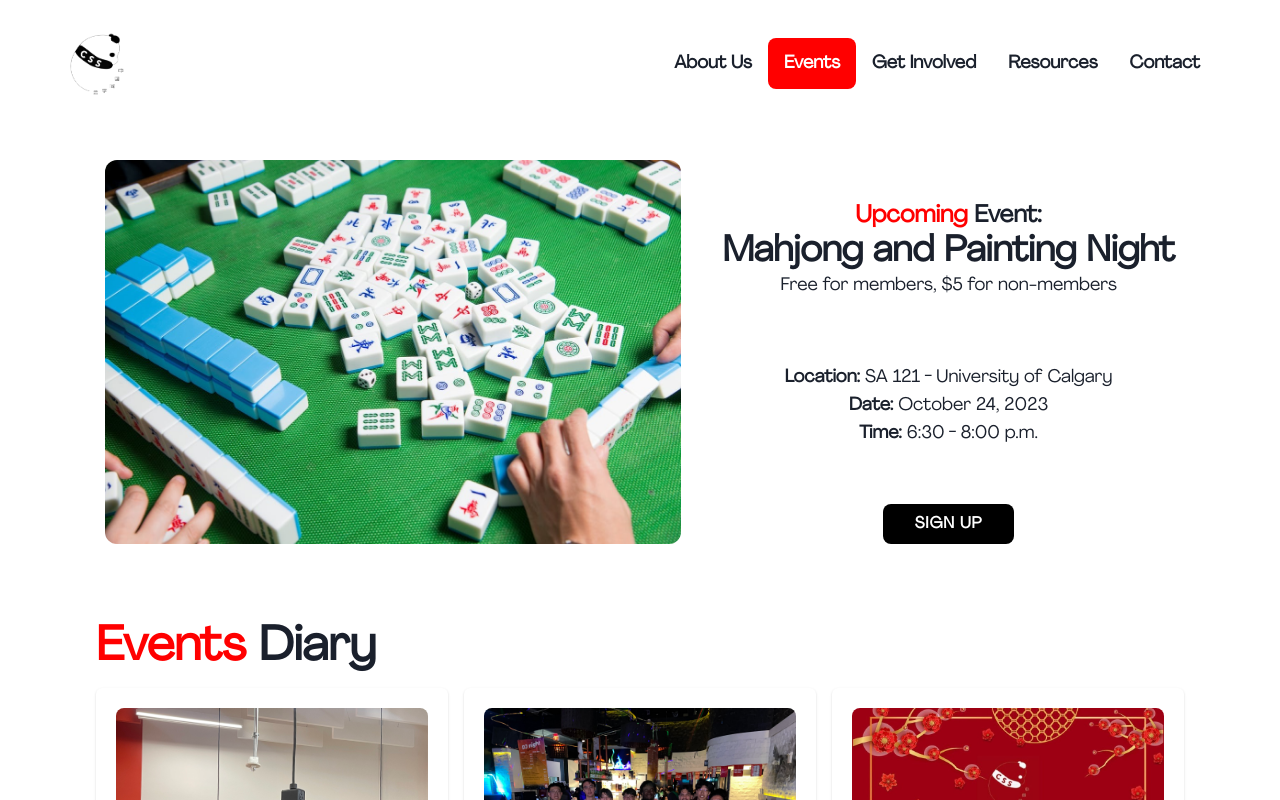
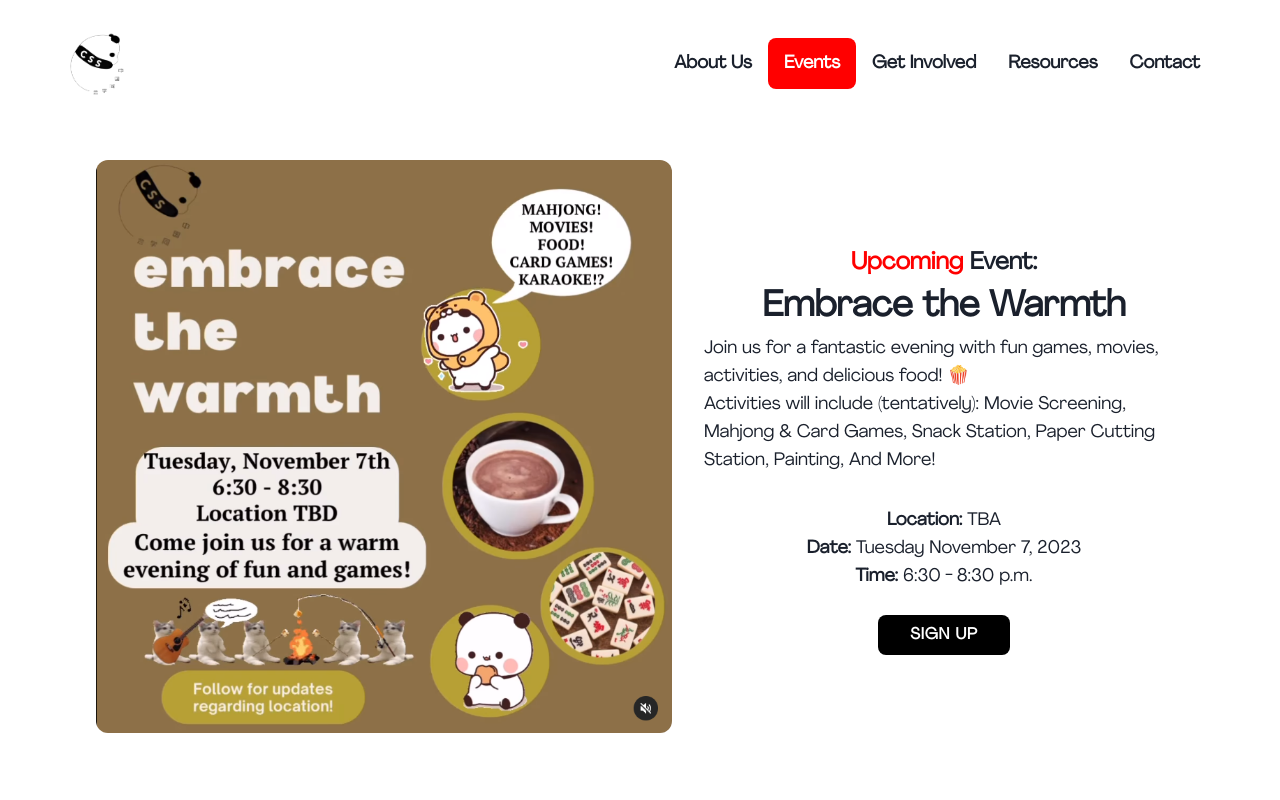
Before and after one commit to allennguyen01/UCalgary-CSS, a React (Vite) app: page /events in a window 1280 px wide. Shown: the top 800 px of the page. Built offline with nearby package versions, Linux system fonts and the light colour scheme.

Commit message:
Update Embrace the Warmth upcoming event

```diff
--- a/src/pages/Events.jsx
+++ b/src/pages/Events.jsx
@@ -1,6 +1,7 @@
 // import comingSoon from "../assets/images/upcoming-events/coming-soon.jpg";
 // import WelcomeBack2023 from "../assets/images/upcoming-events/welcome-back-2023.png";
-import MahjongPaintNight2023 from "../assets/images/upcoming-events/mahjong-paint-night-2023.jpg";
+// import MahjongPaintNight2023 from "../assets/images/upcoming-events/mahjong-paint-night-2023.jpg";
+import EmbraceTheWarmth2023 from "../assets/images/upcoming-events/embrace-the-warmth-2023.png";
 
 import YearEndParty2022 from "../assets/images/events-diary/year-end-party-2022.jpg";
 import YearEndParty2023 from "../assets/images/events-diary/year-end-party-2023.jpg";
@@ -83,14 +84,29 @@ const events = [
 ];
 
 export default function Events() {
+  function Description() {
+    return (
+      <div className="text-left">
+        <p>
+          Join us for a fantastic evening with fun games, movies, activities,
+          and delicious food! 🍿
+        </p>{" "}
+        <p>
+          Activities will include (tentatively): Movie Screening, Mahjong & Card
+          Games, Snack Station, Paper Cutting Station, Painting, And More!
+        </p>
+      </div>
+    );
+  }
+
   const upcomingEvent = {
-    title: "Mahjong and Painting Night",
-    imgSrc: MahjongPaintNight2023,
-    link: "https://forms.gle/edH5CJyJi7Sqnm91A",
-    description: "Free for members, $5 for non-members",
-    location: "SA 121 - University of Calgary",
-    date: "October 24, 2023",
-    time: "6:30 - 8:00 p.m.",
+    title: "Embrace the Warmth",
+    imgSrc: EmbraceTheWarmth2023,
+    link: "https://docs.google.com/forms/d/e/1FAIpQLScz_DFHepzYHWqrbXR36CO0XedvSJimuFRwzCDCea2PaUvS-A/viewform",
+    description: <Description />,
+    location: "TBA",
+    date: "Tuesday November 7, 2023",
+    time: "6:30 - 8:30 p.m.",
   };
 
   return (
@@ -122,18 +138,20 @@ function UpcomingEvent({ upcomingEvent }) {
         alt="New Event Poster"
         className="rounded-xl lg:max-w-xl"
       />
-      <div className="text-center">
-        <div className="my-8">
+      <div className="flex flex-col text-center gap-4 lg:gap-8">
+        <div className="flex flex-col lg:gap-2">
           <p className="text-lg lg:text-2xl font-bold">
             <span className="text-red">Upcoming</span> Event:
           </p>
           <h1 className="text-2xl lg:text-4xl font-bold">
             {upcomingEvent.title}
           </h1>
-          <p className="lg:text-lg max-w-lg">{upcomingEvent.description}</p>
+          <p className="text-sm lg:text-lg max-w-lg">
+            {upcomingEvent.description}
+          </p>
         </div>
 
-        <div className="my-8 lg:my-16 text-sm lg:text-lg">
+        <div className="text-sm lg:text-lg">
           <p>
             <strong>Location:</strong> {upcomingEvent.location}
             <br />
```
Also changed, not shown: src/assets/images/upcoming-events/embrace-the-warmth-2023.png (added).
